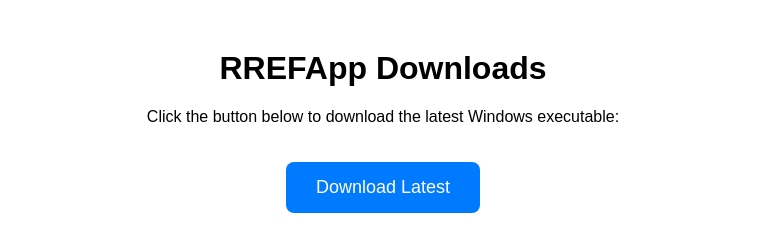
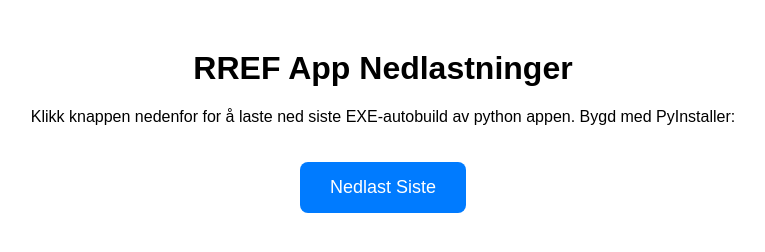
Before and after one commit to tormodhagen/Redusert-trappeform-prog, a plain HTML site: page docs/index.html in a window 1280 px wide. Shown: the whole page, without its empty margins (257-1022 px from the left). Drawn offline with Linux system fonts and the light colour scheme.

Commit message:
Update index.html

```diff
--- a/docs/index.html
+++ b/docs/index.html
@@ -2,7 +2,7 @@
 <html lang="en">
 <head>
   <meta charset="UTF-8">
-  <title>RREFApp Downloads</title>
+  <title>RREF App Nedlastninger</title>
   <style>
     body { font-family: sans-serif; text-align: center; margin-top: 50px; }
     a.button {
@@ -19,10 +19,10 @@
   </style>
 </head>
 <body>
-  <h1>RREFApp Downloads</h1>
-  <p>Click the button below to download the latest Windows executable:</p>
+  <h1>RREF App Nedlastninger</h1>
+  <p>Klikk knappen nedenfor for å laste ned siste EXE-autobuild av python appen. Bygd med PyInstaller:</p>
   <a class="button" href="https://github.com/tormodhagen/Redusert-trappeform-prog/releases/latest/download/main.exe">
-    Download Latest
+    Nedlast Siste
   </a>
 </body>
 </html>
```
